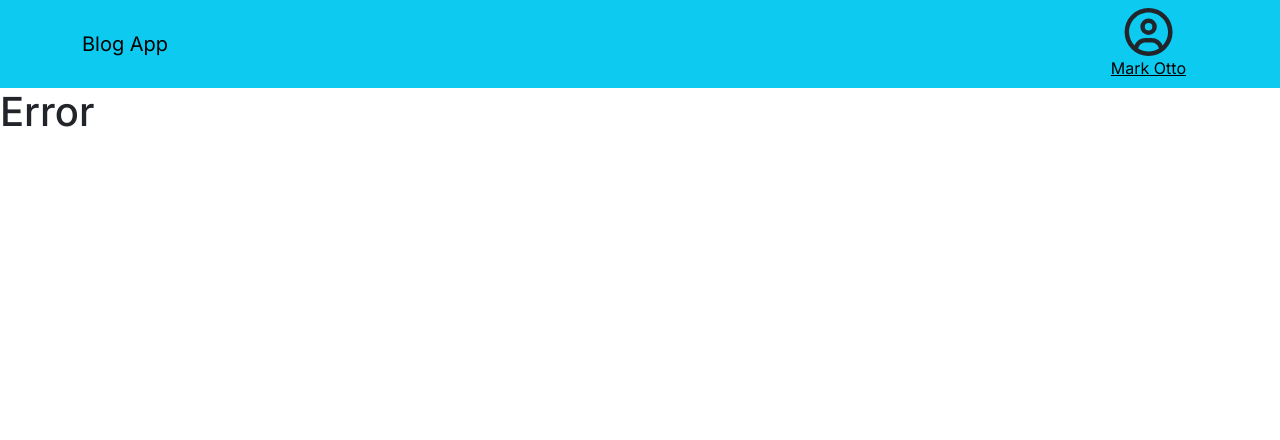
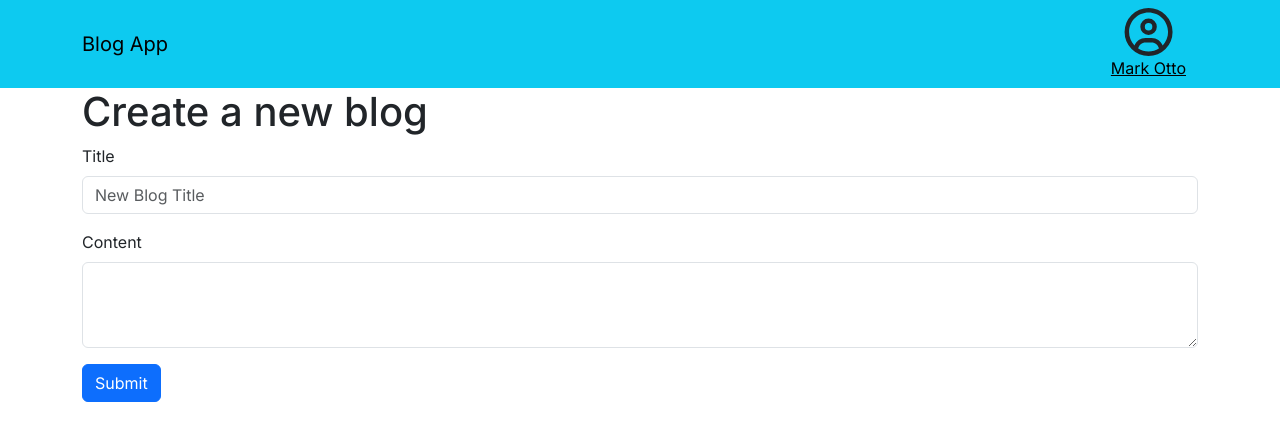
Before and after one commit to Deadreyo/blogging-platform-fullstack, a Next.js app in the folder frontend-nextjs/: page /blogs/create in a window 1280 px wide. Shown: the top 440 px of the page. Built offline with nearby package versions, Linux system fonts and the light colour scheme; no server answers.

Commit message:
feat: blogs create page

```diff
--- a/frontend-nextjs/package.json
+++ b/frontend-nextjs/package.json
@@ -25,6 +25,7 @@
     "react": "18.2.0",
     "react-bootstrap": "^2.8.0",
     "react-dom": "18.2.0",
+    "react-loading-skeleton": "^3.3.1",
     "tailwindcss": "3.3.3",
     "typescript": "5.1.6"
   }
--- /dev/null
+++ b/frontend-nextjs/src/app/blogs/create/page.tsx
@@ -0,0 +1,64 @@
+"use client"
+
+import { Button, Container, Form } from "react-bootstrap";
+import React, { useState } from "react";
+import { BASE_URL } from "@/hooks/useFetch";
+
+export default function () {
+
+    const [title, setTitle] = useState("");
+    const [content, setContent] = useState("");
+
+    const handleTitleChange = (event: React.ChangeEvent<HTMLInputElement>) => {
+        setTitle(event.target.value);
+    }
+
+    const handleContentChange = (event: React.ChangeEvent<HTMLInputElement>) => {
+        setContent(event.target.value);
+    }
+
+    const handleSubmit = async (event: React.FormEvent) => {
+        event.preventDefault();
+
+        // @TODO: Validate form
+        // @TODO: make custom hook for post requests
+        const req = await fetch(BASE_URL+"/blog/create", {
+            method: "POST",
+            headers: {
+                "Content-Type": "application/json",
+                Authorization: "Bearer " + localStorage.getItem("token")
+            },
+            body: JSON.stringify({
+                title,
+                content
+            })
+        })
+
+        const res = await req.json();
+        if(!res.ok) {
+            alert("Error: " + res.message);
+        } else {
+            alert("Blog created successfully!");
+        }
+
+    }
+
+    return (
+        <Container>
+            <h1>Create a new blog</h1>
+            <Form onSubmit={handleSubmit} className="mt-2">
+                <Form.Group className="mb-3" controlId="ControlInput1">
+                    <Form.Label>Title</Form.Label>
+                    <Form.Control type="title" placeholder="New Blog Title" value={title} onChange={handleTitleChange}/>
+                </Form.Group>
+                <Form.Group className="mb-3" controlId="ControlTextarea1">
+                    <Form.Label>Content</Form.Label>
+                    <Form.Control as="textarea" rows={3} value={content} onChange={handleContentChange} />
+                </Form.Group>
+                <Button variant="primary" type="submit">
+                    Submit
+                </Button>
+            </Form>
+        </Container>
+    );
+}
```
Also changed, not shown: 1 other file (tests, documents, lock files or other folders).
